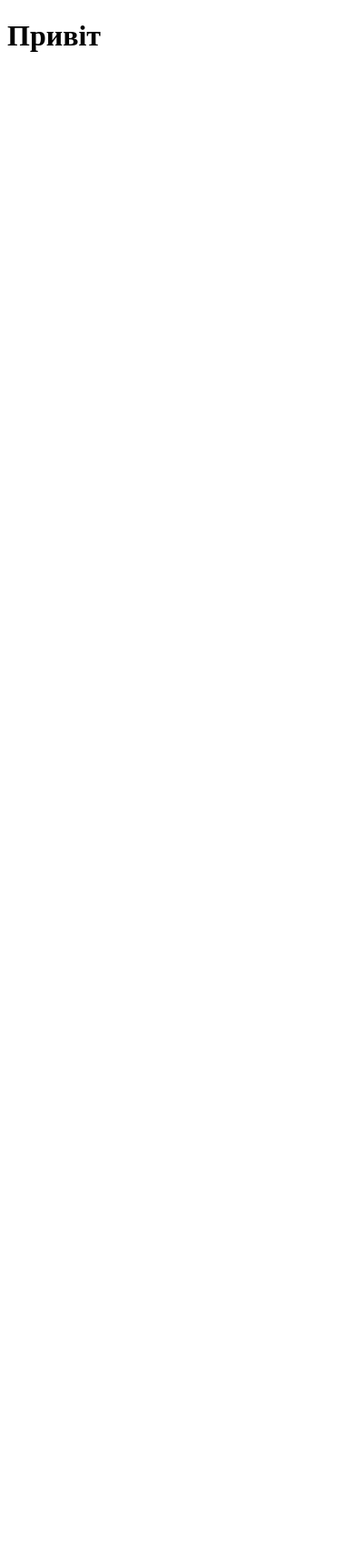
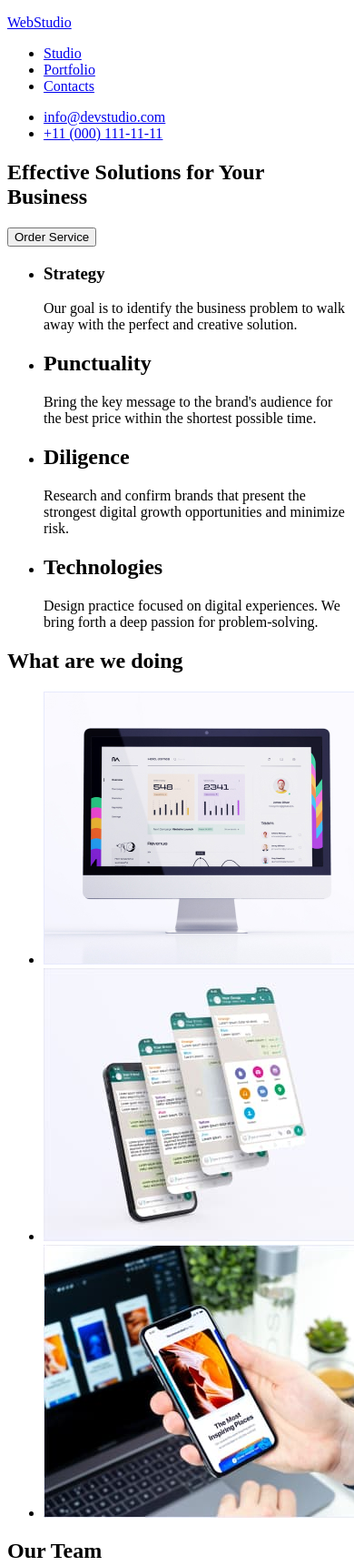
Before and after one commit to host94/goit-markup-hw-01, a plain HTML site: page index.html in a window 390 px wide. Shown: the top 1721 px of the page at 91% size. Before the commit the page ends 844 px from the top, so only its background shows below. Drawn offline with Linux system fonts and the light colour scheme.

Commit message:
update index html file

```diff
--- a/index.html
+++ b/index.html
@@ -4,9 +4,88 @@
     <meta charset="UTF-8">
     <meta http-equiv="X-UA-Compatible" content="IE=edge">
     <meta name="viewport" content="width=device-width, initial-scale=1.0">
-    <title>Document</title>
+    <title>WebStudio</title>
 </head>
 <body>
-    <h1>Привіт</h1>
+        <header>
+            <!--Logo-->
+            <a href="#"><p><span>Web</span>Studio</p></a>
+            <!--Navigation-->
+            <nav>
+                <ul>
+                    <li><a href="#">Studio</a></li>
+                    <li><a href="#">Portfolio</a></li>
+                    <li><a href="#">Contacts</a></li>
+                </ul>
+            </nav>
+            <!--Contacts-->
+            <ul>
+                <li><a href="mailto:info@devstudio.com">info@devstudio.com</a></li>
+                <li><a href="tel:+11 (000) 111-11-11">+11 (000) 111-11-11</a></li>
+        </header>
+        <mein>
+            <!--Section 1-->
+            <section>
+                <h1>Effective Solutions for Your Business</h1>
+                <button type="button">Order Service</button>
+            </section>
+            <!--Section 2-->
+            <section>
+                <ul>
+                    <li>
+                        <h3>Strategy</h3>
+                        <p>Our goal is to identify the business problem to walk away with the perfect and creative solution. </p>
+                    </li>
+                    <li>
+                        <h2>Punctuality</h2>
+                        <p>Bring the key message to the brand's audience for the best price within the shortest possible time.</p></li>
+                    <li>
+                        <h2>Diligence</h2>
+                        <p>Research and confirm brands that present the strongest digital growth opportunities and minimize risk.</p>
+                    </li>
+                    <li>
+                        <h2>Technologies</h2>
+                        <p>Design practice focused on digital experiences. We bring forth a deep passion for problem-solving.</p>
+                    </li>
+                </ul>
+            </section>
+            <!--Section 2-->
+            <section>
+                <h2>What are we doing</h2>
+                <ul>
+                    <li>
+                        <img src="./images/img 1.jpg" alt="screen" width="360" height="300">
+                    </li>
+                    <li>
+                        <img src="./images/img 2.jpg" alt="mobile" width="360" height="300">
+                    </li>
+                    <li>
+                        <img src="./images/img 3.jpg" alt="mobile" width="360" height="300">
+                    </li>
+                </ul>
+            </section>
+            <!--Section 3-->
+            <section>
+                <h2>Our Team</h2>
+                 <ul>
+                    <li>
+                        <img src="./images/team1.jpg" alt="man" width="264" height="260">
+                    </li>
+                    <li>
+                        <img src="./images/team2.jpg" alt="man" width="264" height="260">
+                    </li>
+                    <li>
+                        <img src="./images/team3.jpg" alt="woman" width="264" height="260">
+                    </li>
+                    <li>
+                        <img src="./images/team4.jpg" alt="man" width="264" height="260">
+                    </li>
+                 </ul>
+            </section>
+        </mein>
+        <footer>
+            <a><p><span>Web</span>Studio</p></a>
+            <p>Increase the flow of customers and sales for your business with digital marketing & growth solutions.</p>
+        </footer>
 </body>
 </html>
```
Also changed, not shown: images/img 1.jpg (added), images/img 2.jpg (added), images/img 3.jpg (added), images/team1.jpg (added), images/team2.jpg (added), images/team3.jpg (added), images/team4.jpg (added).
